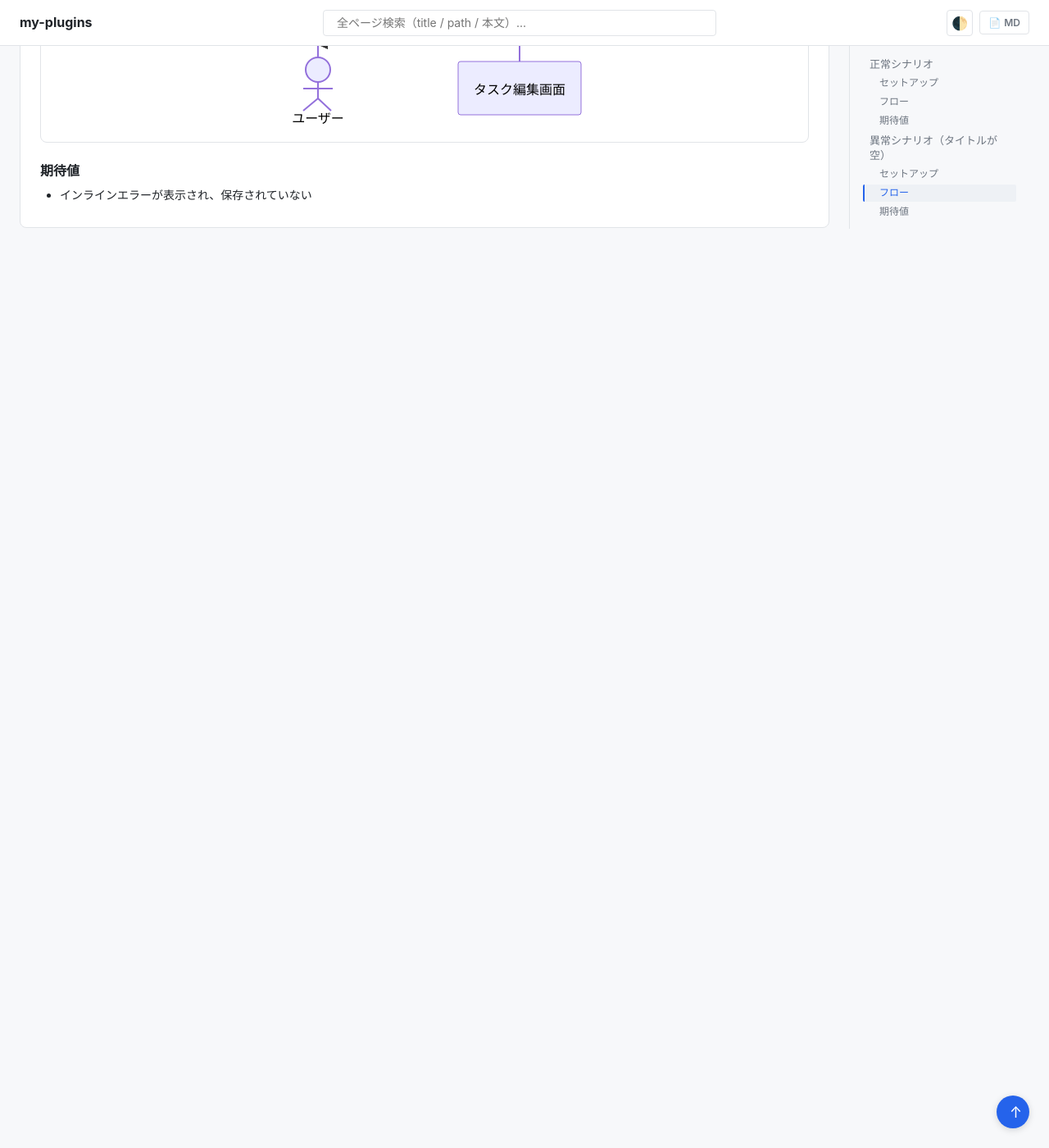
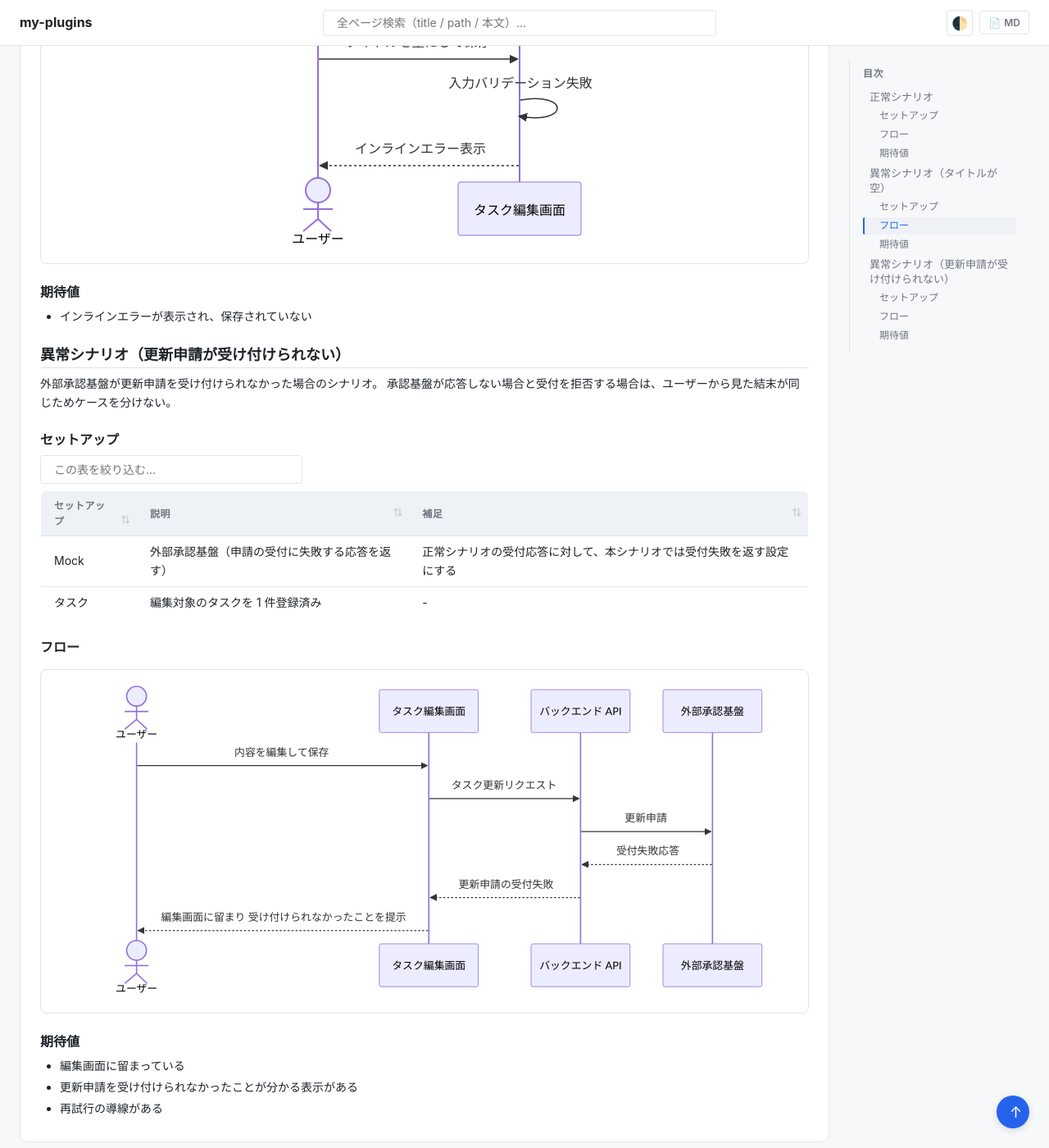
Before and after one commit to shuhei1101/ai-monitor-e2e, a Jekyll site: the page built from docs/wiki/設計図/シナリオ/単一ユースケース/タスク編集.md, in a window 1280 px wide and 1400 px high, scrolled down 1557 px. Shown: the whole window at 82% size. Built offline with Jekyll 4.4.1, drawn with Linux system fonts in a browser that asks for light colours; our own code applies the rules of GitHub Pages for plain Markdown files; before the commit the page ends 1859 px from its top, so only the background shows below that; some of the changed text lies outside the part shown.

Commit message:
docs: タスク編集単一シナリオを更新申請の受付完了までの前提に修正

````diff
--- a/docs/wiki/設計図/シナリオ/単一ユースケース/タスク編集.md
+++ b/docs/wiki/設計図/シナリオ/単一ユースケース/タスク編集.md
@@ -4,7 +4,8 @@
 
 # タスク編集
 
-一覧から選択したタスクの内容を編集して保存する単一ユースケース。
+一覧から選択したタスクの内容を編集して更新申請する単一ユースケース。
+更新の確定は外部承認基盤から非同期で返るため、更新申請の受付完了までを本ユースケースの範囲とする。
 
 ## 正常シナリオ
 
@@ -12,7 +13,7 @@
 
 | セットアップ | 説明 | 補足 |
 | --- | --- | --- |
-| Mock | なし（実環境で実行） | - |
+| Mock | 外部承認基盤（申請の受付応答のみ返す） | 承認結果の非同期通知は本ユースケースのスコープ外のため Mock でも扱わない |
 | タスク | 編集対象のタスクを 1 件登録済み | - |
 
 ### フロー
@@ -22,16 +23,20 @@
   actor U as ユーザー
   participant FE as タスク編集画面
   participant BE as バックエンド API
+  participant AP as 外部承認基盤
 
   U->>FE: 内容を編集して保存
   FE->>BE: タスク更新リクエスト
-  BE-->>FE: 更新後のタスク
-  FE-->>U: 一覧へ戻り 完了トースト表示
+  BE->>AP: 更新申請
+  AP-->>BE: 受付応答
+  BE-->>FE: 更新申請の受付完了
+  FE-->>U: 一覧へ戻り 受付完了トースト表示
 ```
 
 ### 期待値
 
-- 一覧に編集後の内容が表示されている
+- 編集画面から一覧へ戻っている
+- 一覧の対象タスクが更新申請の受付済みとして表示されている
 
 ## 異常シナリオ（タイトルが空）
 
@@ -57,3 +62,38 @@
 ### 期待値
 
 - インラインエラーが表示され、保存されていない
+
+## 異常シナリオ（更新申請が受け付けられない）
+
+外部承認基盤が更新申請を受け付けられなかった場合のシナリオ。
+承認基盤が応答しない場合と受付を拒否する場合は、ユーザーから見た結末が同じためケースを分けない。
+
+### セットアップ
+
+| セットアップ | 説明 | 補足 |
+| --- | --- | --- |
+| Mock | 外部承認基盤（申請の受付に失敗する応答を返す） | 正常シナリオの受付応答に対して、本シナリオでは受付失敗を返す設定にする |
+| タスク | 編集対象のタスクを 1 件登録済み | - |
+
+### フロー
+
+```mermaid
+sequenceDiagram
+  actor U as ユーザー
+  participant FE as タスク編集画面
+  participant BE as バックエンド API
+  participant AP as 外部承認基盤
+
+  U->>FE: 内容を編集して保存
+  FE->>BE: タスク更新リクエスト
+  BE->>AP: 更新申請
+  AP-->>BE: 受付失敗応答
+  BE-->>FE: 更新申請の受付失敗
+  FE-->>U: 編集画面に留まり 受け付けられなかったことを提示
+```
+
+### 期待値
+
+- 編集画面に留まっている
+- 更新申請を受け付けられなかったことが分かる表示がある
+- 再試行の導線がある
````
Also changed, not shown: docs/wiki/設計図/シナリオ/README.md (+1 -0 lines).
